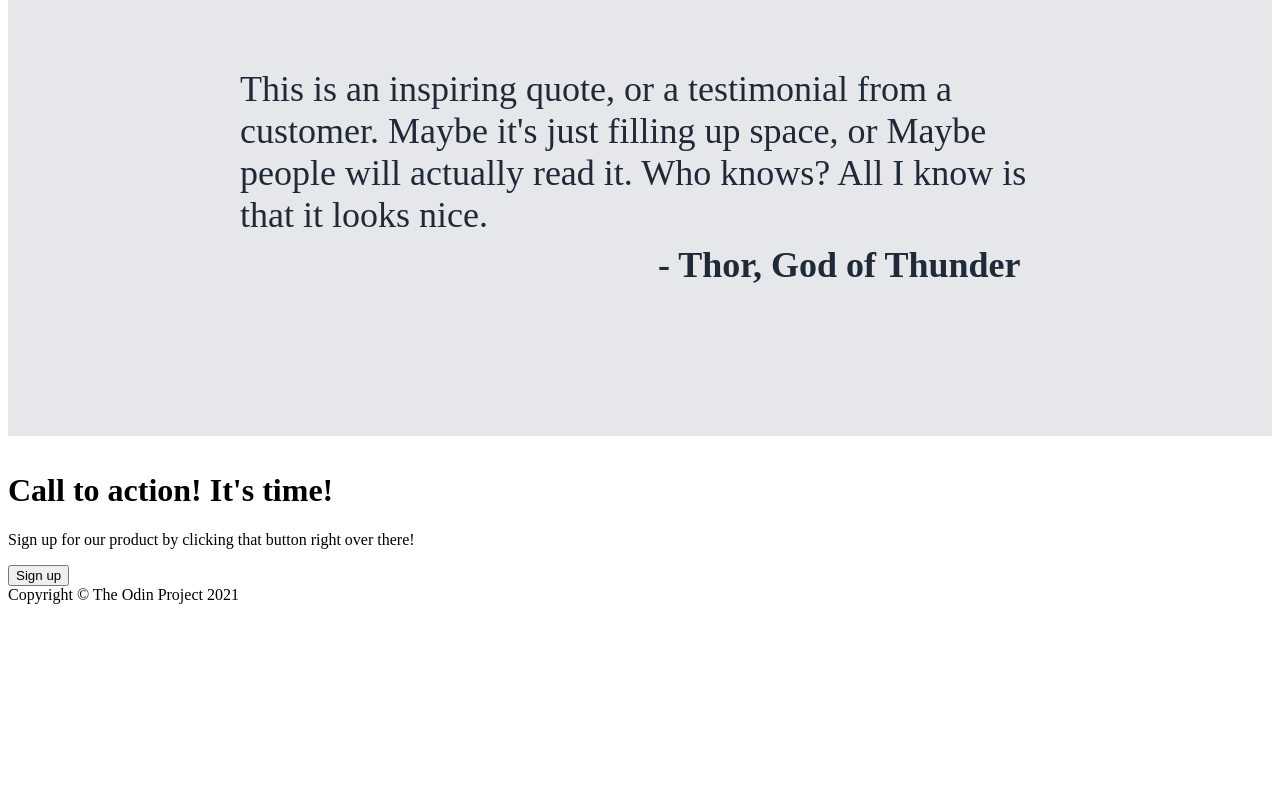
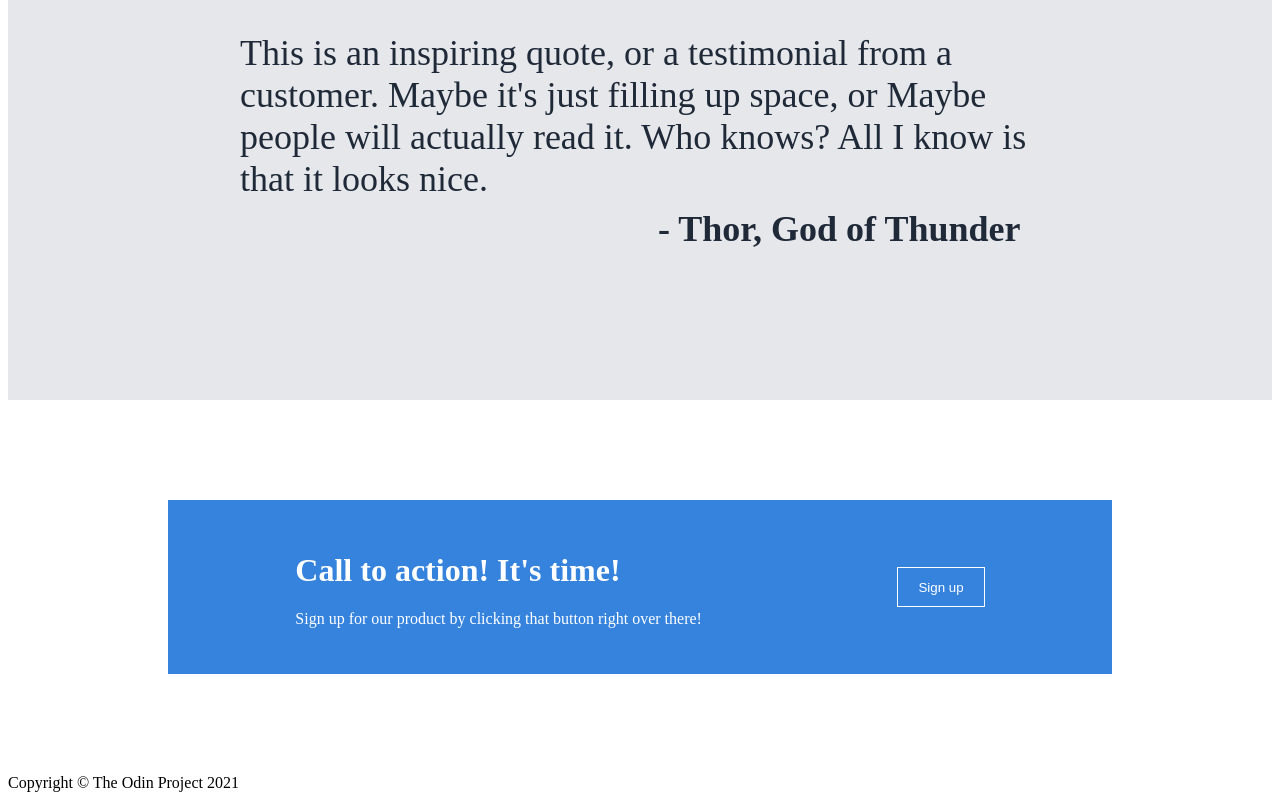
Before and after one commit to kriscodesstuff/landing-page, a plain HTML site: page index.html in a window 1280 px wide. Shown: the part 1021-1821 px from the top of the page. Before the commit the page ends 1633 px from the top, so only its background shows below. Drawn offline with Linux system fonts and the light colour scheme.

Commit message:
Finish call to action layout

```diff
--- a/style.css
+++ b/style.css
@@ -97,8 +97,7 @@ nav ul{
 
 .quote p {
     width:800px;
-    margin-left: auto;
-    margin-right: auto;
+    margin: 0 auto;
     padding: 200px 10px;
     font-size: 36px;
     font-weight: light italic;
@@ -113,3 +112,22 @@ nav ul{
     margin-top: 50px;
     position: absolute;
 }
+
+.call-to-action{
+    display: flex;
+    width: 70%;
+    justify-content: space-around;
+    margin: 100px auto;
+    padding: 30px;
+    background-color: #3583dd;
+    color: white;
+    align-items: center;
+}
+
+.call-to-action button{
+    padding: 0 20px;
+    height: 40px;
+    background-color: #3583dd;
+    border: 1px solid white;
+    color: white;
+}
```
